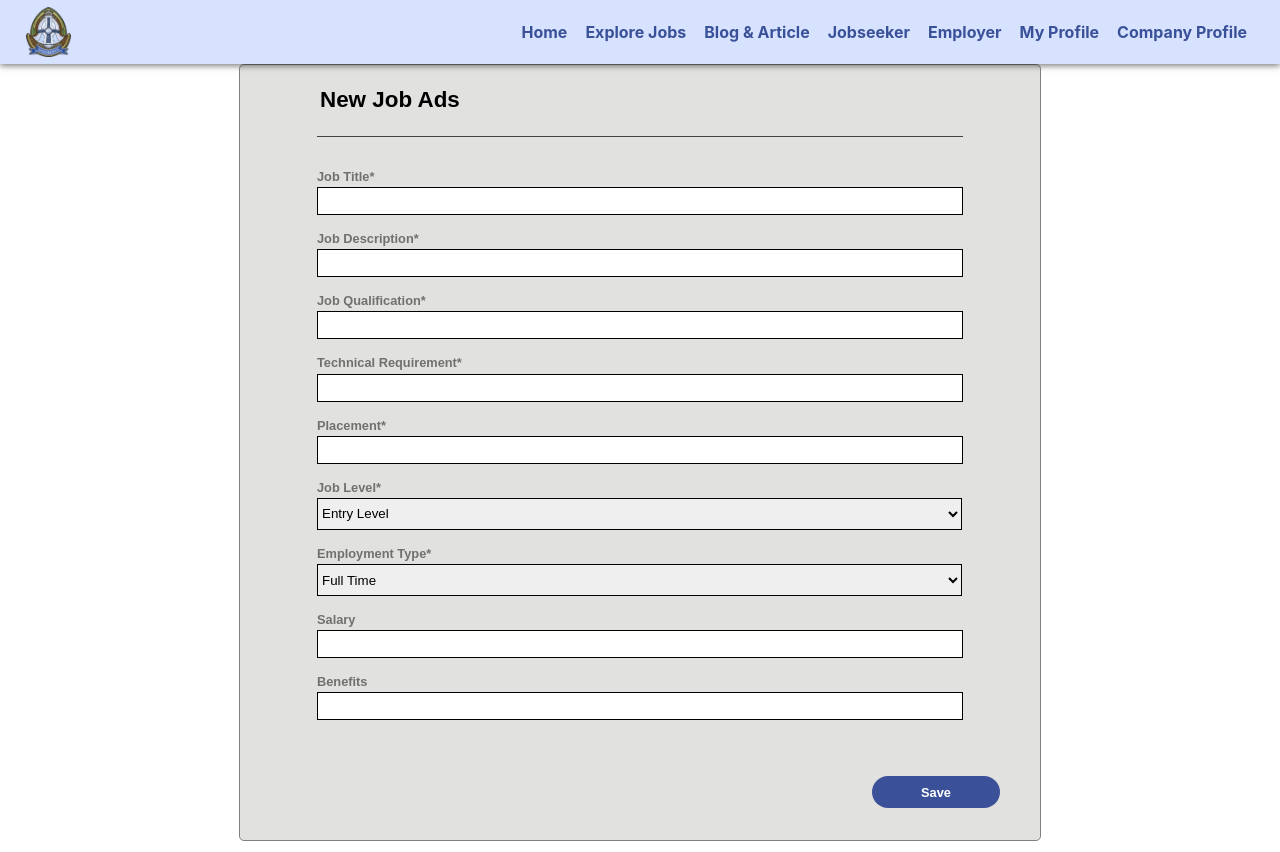
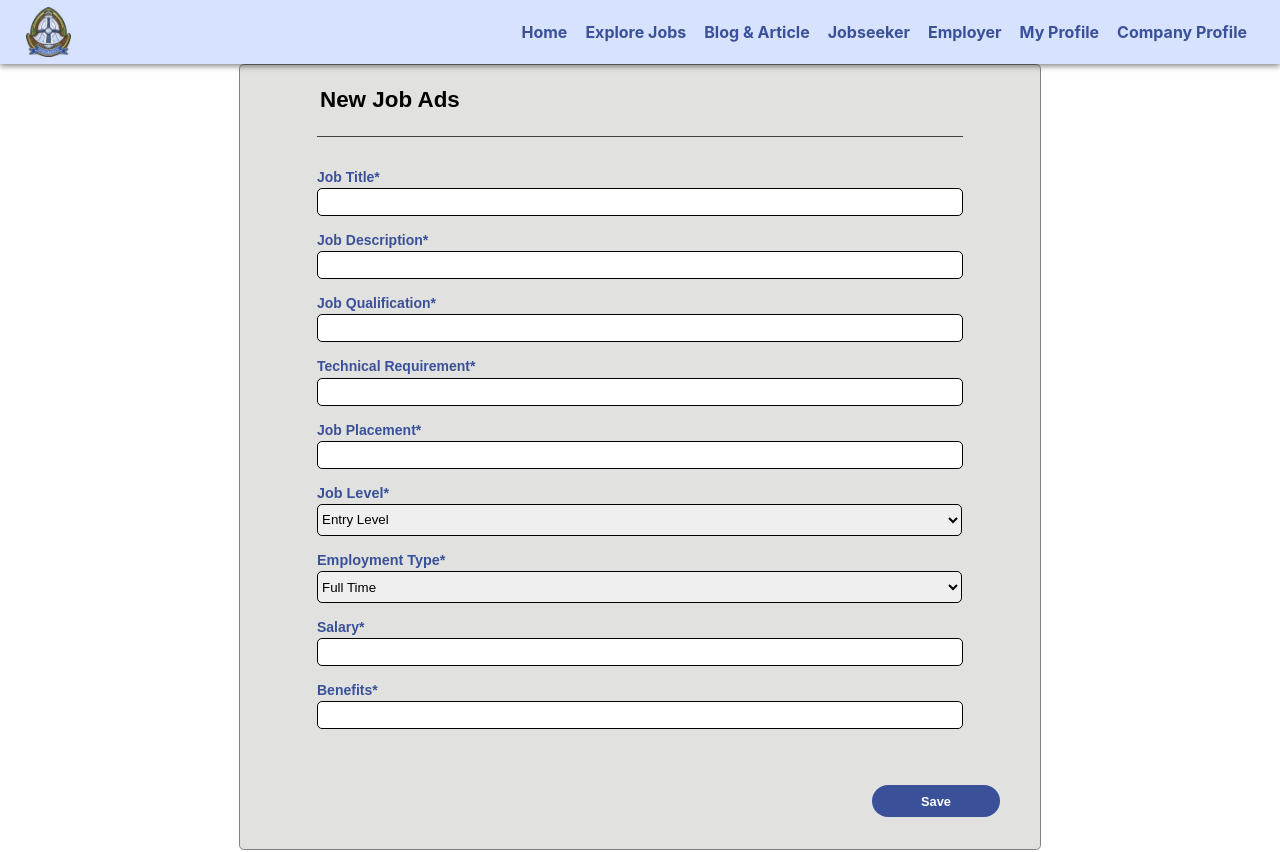
Before and after one commit to novrandobilly/crossbell-frontend, a React (Create React App) app: page /jobs/new in a window 1280 px wide. Shown: the top 852 px of the page. Built offline with nearby package versions, Linux system fonts and the light colour scheme.

Commit message:
routing & merubah input & label dengan component UI_Element

```diff
--- a/src/App.js
+++ b/src/App.js
@@ -1,5 +1,9 @@
 import React from 'react';
 import { BrowserRouter as Router, Route, Redirect, Switch } from 'react-router-dom';
+
+import EditIntro from "./users/company/pages/Components/EditIntro";
+import EditDetails from "./users/company/pages/Components/EditDetails";
+import EditMission from "./users/company/pages/Components/EditMission";
 
 import JobsDashboard from './jobs/pages/JobsDashboard/JobsDashboard';
 import Home from './general/pages/Home/Home';
@@ -40,6 +44,9 @@ const App = () => {
 					<Route path='/authentication/ap' component={AuthenticationAp} />
 
 					{/* Users Routes: Company */}
+					<Route path='/co/:companyid/compro/Intro' component={EditIntro} />
+					<Route path='/co/:companyid/compro/Details' component={EditDetails} />
+					<Route path='/co/:companyid/Mission' component={EditMission} />
 					<Route path='/co/:companyid/compro' component={CompanyProfileForm} />
 					<Route path='/co/:companyid' component={CompanyDetails} />
 					<Route path='/authentication/co' component={AuthenticationCo} />
--- a/src/jobs/components/JobContainer.js
+++ b/src/jobs/components/JobContainer.js
@@ -1,4 +1,5 @@
 import React from "react";
+import { Link } from "react-router-dom";
 
 import classes from "./JobContainer.module.css";
 
@@ -21,7 +22,9 @@ const JobDetails = (props) => {
             <div className={classes.ContainerIntro}>
               <p className={classes.JobTitle}>{props.jobName}</p>
               <div className={classes.ContainerFirst}>
-                <p className={classes.TextLeft}>{props.name}</p>
+                <Link to={`/co/${props.id}`}>
+                  <p className={classes.TextLeft}>{props.name}</p>
+                </Link>
                 <p>-</p>
                 <p className={classes.TextMiddle}>{props.industry}</p>
                 <p>-</p>
--- a/src/jobs/components/JobContainer.module.css
+++ b/src/jobs/components/JobContainer.module.css
@@ -2,6 +2,8 @@
   display: flex;
   flex-direction: row;
   font-family: sans-serif;
+  margin-top: 8rem;
+  margin-bottom: 5rem;
 }
 
 .LeftContainer {
--- a/src/jobs/pages/JobsDashboard/JobsDashboard.js
+++ b/src/jobs/pages/JobsDashboard/JobsDashboard.js
@@ -38,6 +38,7 @@ export let JOBS = [
 
 const JobsDashboard = () => {
 	return (
+
 		<div className={classes.JobsDashboard}>
 			<JobsList items={JOBS} />;
 		</div>
--- a/src/jobs/pages/NewJob/NewJob.js
+++ b/src/jobs/pages/NewJob/NewJob.js
@@ -1,4 +1,7 @@
 import React from "react";
+
+import Input from '../../../shared/UI_Element/Input';
+import { VALIDATOR_REQUIRE} from '../../../shared/utils/validator';
 
 import classes from "./NewJob.module.css";
 
@@ -21,22 +24,45 @@ const NewJob = (props) => {
 
           <div className={classes.FormRow}>
             <div className={classes.EditLabel}>
-              <label className={classes.LabelName}>Job Title*</label>
-              <input className={classes.Input} type="text" />
+              <Input
+                inputType='input'
+                id='title'
+                inputClass='AddJobInput'
+                validatorMethod={[ VALIDATOR_REQUIRE() ]}
+                label='Job Title*'
+              />
 
-              <label className={classes.LabelName}>Job Description*</label>
-              <input className={classes.Input} type="text" />
+              <Input
+                inputType='input'
+                id='description'
+                inputClass='AddJobInput'
+                validatorMethod={[ VALIDATOR_REQUIRE() ]}
+                label='Job Description*'
+              />
 
-              <label className={classes.LabelName}>Job Qualification*</label>
-              <input className={classes.Input} type="text" />
+              <Input
+                inputType='input'
+                id='qualification'
+                inputClass='AddJobInput'
+                validatorMethod={[ VALIDATOR_REQUIRE() ]}
+                label='Job Qualification*'
+              />
 
-              <label className={classes.LabelName}>
-                Technical Requirement*
-              </label>
-              <input className={classes.Input} type="text" />
+              <Input
+                inputType='input'
+                id='requirement'
+                inputClass='AddJobInput'
+                validatorMethod={[ VALIDATOR_REQUIRE() ]}
+                label='Technical Requirement*'
+              />
 
-              <label className={classes.LabelName}>Placement*</label>
-              <input className={classes.Input} type="text" />
+              <Input
+                inputType='input'
+                id='placement'
+                inputClass='AddJobInput'
+                validatorMethod={[ VALIDATOR_REQUIRE() ]}
+                label='Job Placement*'
+              />
 
               <label className={classes.LabelName}>Job Level*</label>
               <select
@@ -64,11 +90,21 @@ const NewJob = (props) => {
                 <option id="2">Internship</option>
               </select>
 
-              <label className={classes.LabelName}>Salary</label>
-              <input className={classes.Input} type="text" />
+              <Input
+                inputType='input'
+                id='salary'
+                inputClass='AddJobInput'
+                validatorMethod={[ VALIDATOR_REQUIRE() ]}
+                label='Salary*'
+              />
 
-              <label className={classes.LabelName}>Benefits</label>
-              <input className={classes.Input} type="text" />
+               <Input
+                inputType='input'
+                id='benefit'
+                inputClass='AddJobInput'
+                validatorMethod={[ VALIDATOR_REQUIRE() ]}
+                label='Benefits*'
+              />
             </div>
           </div>
           <button className={classes.SaveButton} onClick={onSaveHandler}>
--- a/src/jobs/pages/NewJob/NewJob.module.css
+++ b/src/jobs/pages/NewJob/NewJob.module.css
@@ -43,14 +43,9 @@
 .LabelName {
   align-self: flex-start;
   margin-bottom: 0.2rem;
-}
-
-.Input {
-  font-size: 0.8rem;
-  width: 40rem;
-  height: 1.5rem;
-  border: solid 0.05rem;
-  margin-bottom: 1rem;
+  font-size: 0.9rem;
+	font-weight: bold;
+  color: rgba(58, 81, 153, 1);
 }
 
 .DropDown {
@@ -58,6 +53,7 @@
   height: 2rem;
   border: solid 0.05rem;
   margin-bottom: 1rem;
+  border-radius: 5px;
 }
 
 .SaveButton {
--- a/src/shared/UI_Element/Input.module.css
+++ b/src/shared/UI_Element/Input.module.css
@@ -23,3 +23,11 @@
 ::placeholder {
 	color: rgba(58, 81, 153, 1);
 }
+
+.AddJobInput{
+	font-size: 0.8rem;
+	width: 40rem;
+	height: 1.5rem;
+	border: solid 0.05rem;
+	margin-bottom: 1rem;
+}
--- a/src/users/applicant/pages/ApplicantDetails/ApplicantDetails.js
+++ b/src/users/applicant/pages/ApplicantDetails/ApplicantDetails.js
@@ -1,17 +1,9 @@
 import React from 'react';
-
-
-import NewJob from "../../../../jobs/pages/NewJob/NewJob";
-import JobDetails from "../../../../jobs/pages/JobDetails/JobDetails";
-import CompanyForm from "../../../company/pages/CompanyProfileForm/CompanyProfileForm";
 
 const ApplicantDetails = () => {
   return (
     <div>
       <h1>This is Applicant Details page</h1>
-      {/* <NewJob /> */}
-      <JobDetails />
-      {/* <CompanyForm /> */}
     </div>
   );
 
--- a/src/users/company/pages/Components/CompanyCard.js
+++ b/src/users/company/pages/Components/CompanyCard.js
@@ -1,4 +1,5 @@
 import React from "react";
+import { Link } from "react-router-dom";
 
 import classes from "./CompanyCard.module.css";
 
@@ -32,6 +33,16 @@ const CompanyCard = (props) => {
               ></img>
             </a>
           </div>
+
+          <div className={classes.ContainerRight}>
+            <Link to ={'/jobs/new'}>
+              <button className={classes.AddJob}>+</button>
+            </Link>
+
+            <Link to ={`/co/${props.id}/compro`}>
+              <button className={classes.AddJob}>edit</button>
+            </Link>
+          </div>
         </div>
       </div>
 
--- a/src/users/company/pages/Components/CompanyCard.module.css
+++ b/src/users/company/pages/Components/CompanyCard.module.css
@@ -91,3 +91,19 @@
   margin-right: 2rem;
   padding-bottom: 3rem;
 }
+
+.ContainerRight{
+  display:flex;
+  flex-direction:row;
+  width: 40rem;
+  margin-left:2rem;
+  align-self:flex-end;
+}
+
+.AddJob{
+  height:2.5rem;
+  width:2.5rem;
+  border-radius:5rem;
+  border:solid 0.1rem rgba(0, 0, 0, 0.4);
+  margin-left: 1rem
+}
--- a/src/users/company/pages/Components/EditDetails.js
+++ b/src/users/company/pages/Components/EditDetails.js
@@ -1,4 +1,7 @@
 import React from "react";
+
+import Input from '../../../../shared/UI_Element/Input';
+import { VALIDATOR_REQUIRE} from '../../../../shared/utils/validator';
 
 import classes from "./EditDetails.module.css";
 
@@ -14,8 +17,13 @@ const EditDetails = (props) => {
 
           <div className={classes.FormRow}>
             <div className={classes.EditLabel}>
-              <label className={classes.LabelName}>Details</label>
-              <textarea className={classes.InputArea} type="text" />
+              <Input
+                inputType='textarea'
+                id='details'
+                inputClass='AddJobInput'
+                validatorMethod={[ VALIDATOR_REQUIRE() ]}
+                label='Details*'
+              />
             </div>
           </div>
 
--- a/src/users/company/pages/Components/EditIntro.js
+++ b/src/users/company/pages/Components/EditIntro.js
@@ -1,4 +1,7 @@
 import React from "react";
+
+import Input from '../../../../shared/UI_Element/Input';
+import { VALIDATOR_REQUIRE} from '../../../../shared/utils/validator';
 
 import classes from "./EditIntro.module.css";
 
@@ -15,20 +18,46 @@ const EditIntro = (props) => {
 
           <div className={classes.FormRow}>
             <div className={classes.EditLabel}>
-              <label className={classes.LabelName}>Name*</label>
-              <input className={classes.Input} type="text" />
+              <Input
+                inputType='input'
+                id='name'
+                inputClass='AddJobInput'
+                validatorMethod={[ VALIDATOR_REQUIRE() ]}
+                label='name*'
+              />
 
-              <label className={classes.LabelName}>size*</label>
-              <input className={classes.Input} type="text" />
+              <Input
+                inputType='input'
+                id='size'
+                inputClass='AddJobInput'
+                validatorMethod={[ VALIDATOR_REQUIRE() ]}
+                label='Size*'
+              />
 
-              <label className={classes.LabelName}>Industry*</label>
-              <input className={classes.Input} type="text" />
 
-              <label className={classes.LabelName}>Address*</label>
-              <input className={classes.Input} type="text" />
+              <Input
+                inputType='input'
+                id='industry'
+                inputClass='AddJobInput'
+                validatorMethod={[ VALIDATOR_REQUIRE() ]}
+                label='Industry*'
+              />
 
-              <label className={classes.LabelName}>Websites</label>
-              <input className={classes.Input} type="text" />
+              <Input
+                inputType='input'
+                id='headquarter'
+                inputClass='AddJobInput'
+                validatorMethod={[ VALIDATOR_REQUIRE() ]}
+                label='Address*'
+              />
+
+              <Input
+                inputType='input'
+                id='websites'
+                inputClass='AddJobInput'
+                validatorMethod={[ VALIDATOR_REQUIRE() ]}
+                label='Websites*'
+              />
             </div>
           </div>
 
```
